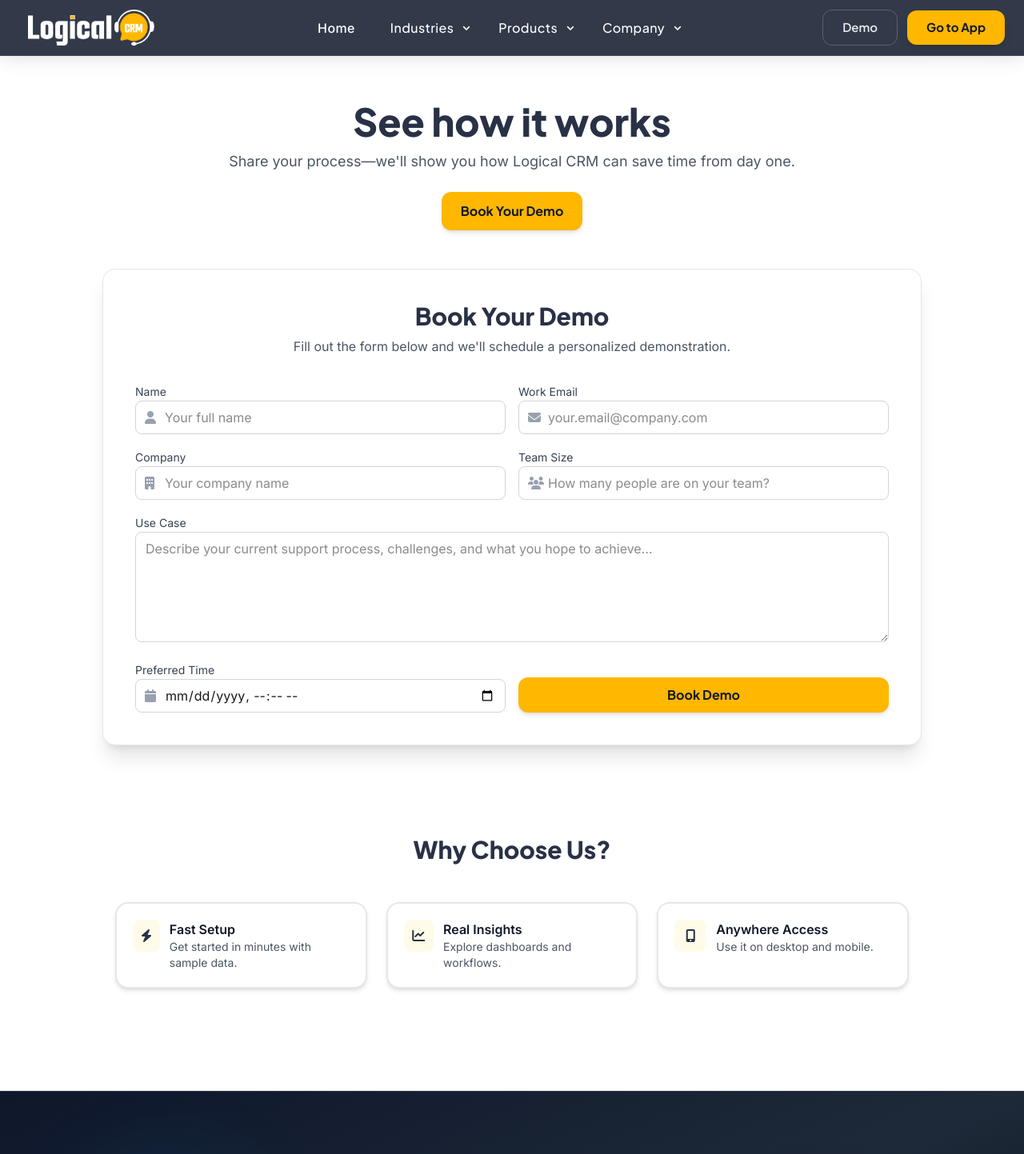
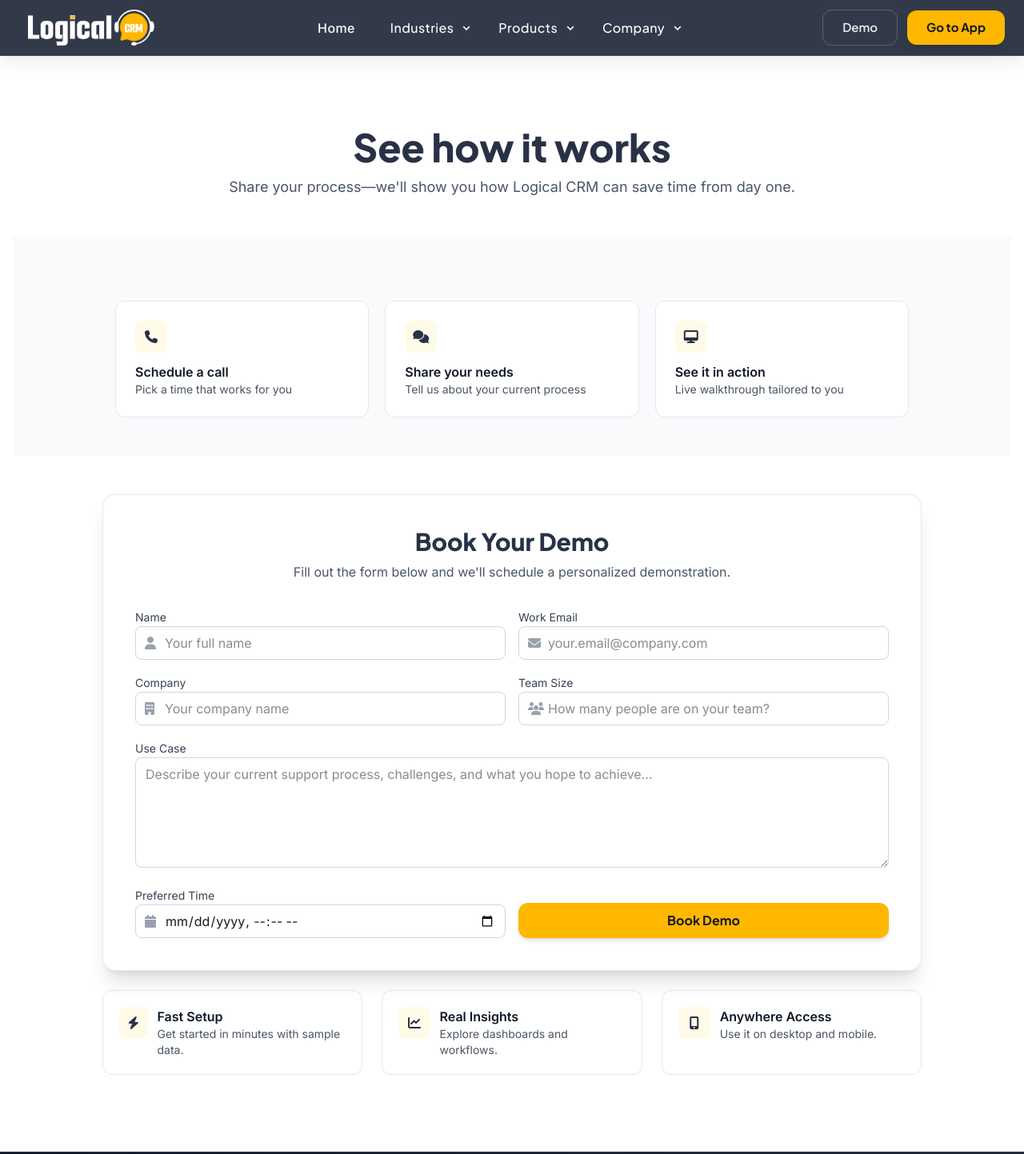
Before and after one commit to avico-global/Logical-CRM-branding-site, a Next.js app: page /demo in a window 1280 px wide. Shown: the top 1443 px of the page at 80% size. Built offline with nearby package versions, Linux system fonts and the light colour scheme.

Commit message:
demo page updated

```diff
--- a/app/demo/page.jsx
+++ b/app/demo/page.jsx
@@ -8,7 +8,7 @@ export default function DemoPage() {
     <main className="min-h-screen w-full bg-white pt-28 md:pt-32 flex flex-col">
       <div className="flex-1 px-4">
         {/* Hero Section */}
-        <section className="max-w-5xl mx-auto text-center">
+        <section className="max-w-5xl mx-auto text-center mt-6 md:mt-8">
         <h1
           className="text-4xl md:text-5xl font-black text-[#293146]"
           style={{ fontFamily: "'Plus Jakarta Sans', sans-serif" }}
@@ -18,15 +18,38 @@ export default function DemoPage() {
         <p className="mt-3 text-base md:text-lg text-gray-600 max-w-3xl mx-auto">
           Share your process—we'll show you how Logical CRM can save time from day one.
         </p>
-        <a
-          href="#book-demo"
-          className="inline-flex items-center justify-center mt-6 px-6 py-3 rounded-xl bg-[#FFB700] hover:bg-[#e6a600] text-gray-900 font-bold shadow-md hover:shadow-lg transition-colors no-underline"
-          style={{ fontFamily: "'Plus Jakarta Sans', sans-serif" }}
-        >
-          Book Your Demo
-        </a>
+
       </section>
 
+        {/* How Our Demo Works Section (moved below hero) */}
+        <section className="mt-12 bg-gray-50">
+          <div className="max-w-5xl mx-auto px-4 py-12">
+
+            <div className="mt-8 grid grid-cols-1 md:grid-cols-3 gap-5">
+              <div className="rounded-xl border border-gray-200 bg-white p-6">
+                <div className="w-10 h-10 rounded-lg bg-yellow-50 flex items-center justify-center mb-3">
+                  <i className="fas fa-phone text-[#293146]"></i>
+                </div>
+                <div className="font-semibold text-gray-900">Schedule a call</div>
+                <div className="text-sm text-gray-600">Pick a time that works for you</div>
+              </div>
+              <div className="rounded-xl border border-gray-200 bg-white p-6">
+                <div className="w-10 h-10 rounded-lg bg-yellow-50 flex items-center justify-center mb-3">
+                  <i className="fas fa-comments text-[#293146]"></i>
+                </div>
+                <div className="font-semibold text-gray-900">Share your needs</div>
+                <div className="text-sm text-gray-600">Tell us about your current process</div>
+              </div>
+              <div className="rounded-xl border border-gray-200 bg-white p-6">
+                <div className="w-10 h-10 rounded-lg bg-yellow-50 flex items-center justify-center mb-3">
+                  <i className="fas fa-desktop text-[#293146]"></i>
+                </div>
+                <div className="font-semibold text-gray-900">See it in action</div>
+                <div className="text-sm text-gray-600">Live walkthrough tailored to you</div>
+              </div>
+            </div>
+          </div>
+        </section>
 
 
         {/* Form Section */}
@@ -127,22 +150,10 @@ export default function DemoPage() {
         </div>
         </section>
 
-
-
-
-
-
-      </div>
-      {/* Feature Highlights moved above footer */}
-      <section className="max-w-5xl mx-auto mt-28 mb-28 md:mb-32 px-4">
-        <h3
-          className="text-2xl md:text-3xl font-black text-[#293146] text-center mb-10 md:mb-12"
-          style={{ fontFamily: "'Plus Jakarta Sans', sans-serif" }}
-        >
-          Why Choose Us?
-        </h3>
+        {/* Feature Highlights (subtle section) */}
+        <section className="max-w-5xl mx-auto mt-4 md:mt-6 mb-20 md:mb-24">
           <div className="grid grid-cols-1 md:grid-cols-3 gap-4 md:gap-6">
-          <div className="rounded-2xl border-2 border-gray-200 bg-white p-5 flex items-start gap-3 shadow-md hover:shadow-lg hover:border-gray-300 transition-all duration-200">
+            <div className="rounded-xl border border-gray-200 p-5 flex items-start gap-3">
               <div className="w-10 h-10 rounded-lg bg-yellow-50 flex items-center justify-center">
                 <i className="fas fa-bolt text-[#293146]"></i>
               </div>
@@ -151,7 +162,7 @@ export default function DemoPage() {
                 <div className="text-sm text-gray-600">Get started in minutes with sample data.</div>
               </div>
             </div>
-          <div className="rounded-2xl border-2 border-gray-200 bg-white p-5 flex items-start gap-3 shadow-md hover:shadow-lg hover:border-gray-300 transition-all duration-200">
+            <div className="rounded-xl border border-gray-200 p-5 flex items-start gap-3">
               <div className="w-10 h-10 rounded-lg bg-yellow-50 flex items-center justify-center">
                 <i className="fas fa-chart-line text-[#293146]"></i>
               </div>
@@ -160,7 +171,7 @@ export default function DemoPage() {
                 <div className="text-sm text-gray-600">Explore dashboards and workflows.</div>
               </div>
             </div>
-          <div className="rounded-2xl border-2 border-gray-200 bg-white p-5 flex items-start gap-3 shadow-md hover:shadow-lg hover:border-gray-300 transition-all duration-200">
+            <div className="rounded-xl border border-gray-200 p-5 flex items-start gap-3">
               <div className="w-10 h-10 rounded-lg bg-yellow-50 flex items-center justify-center">
                 <i className="fas fa-mobile-alt text-[#293146]"></i>
               </div>
@@ -171,6 +182,13 @@ export default function DemoPage() {
             </div>
           </div>
         </section>
+
+
+
+
+      </div>
+
+
       <FooterSection hideHero={true} />
     </main>
   );
```
Lines whose indentation alone changed are shown as unchanged.
